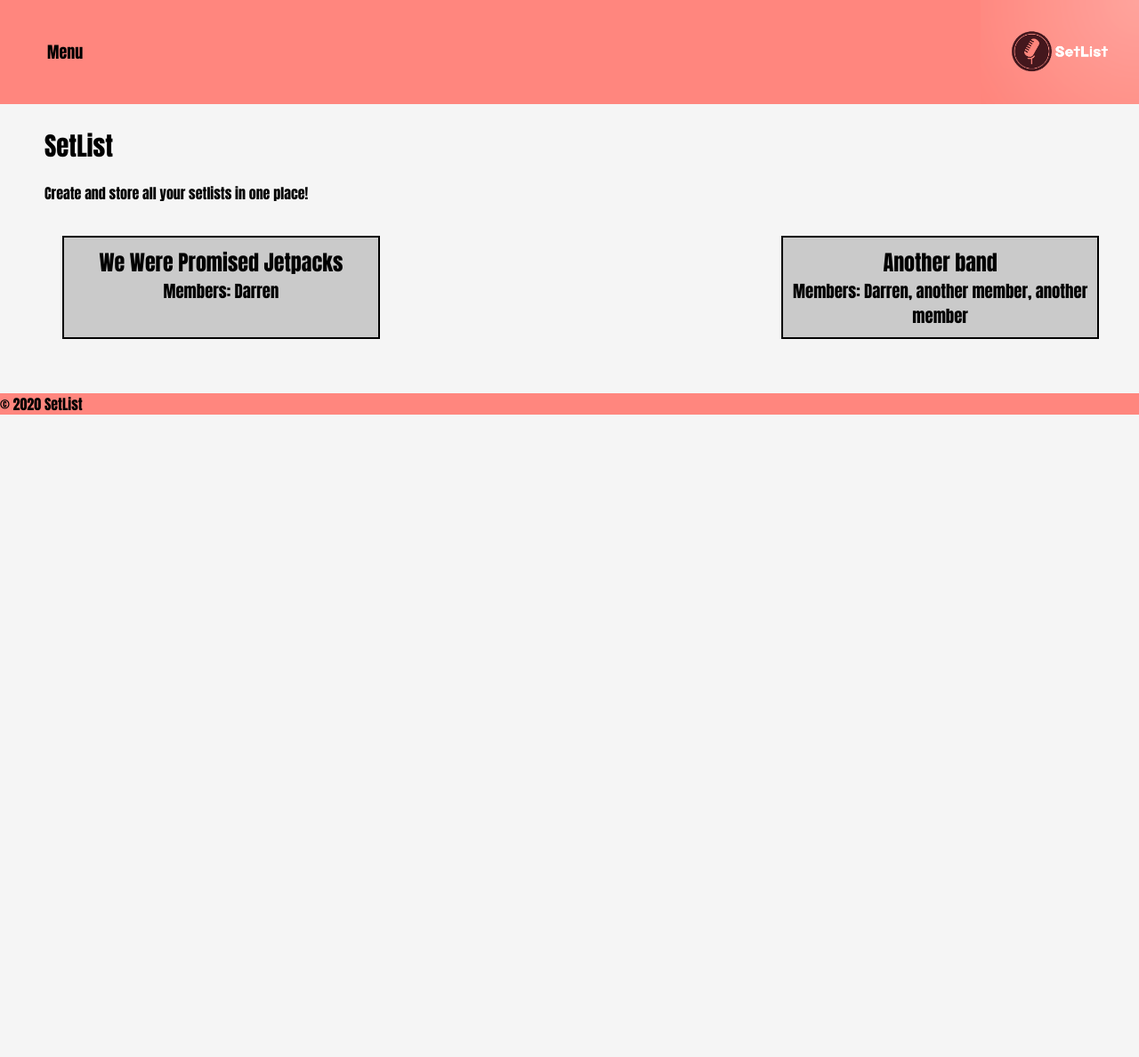
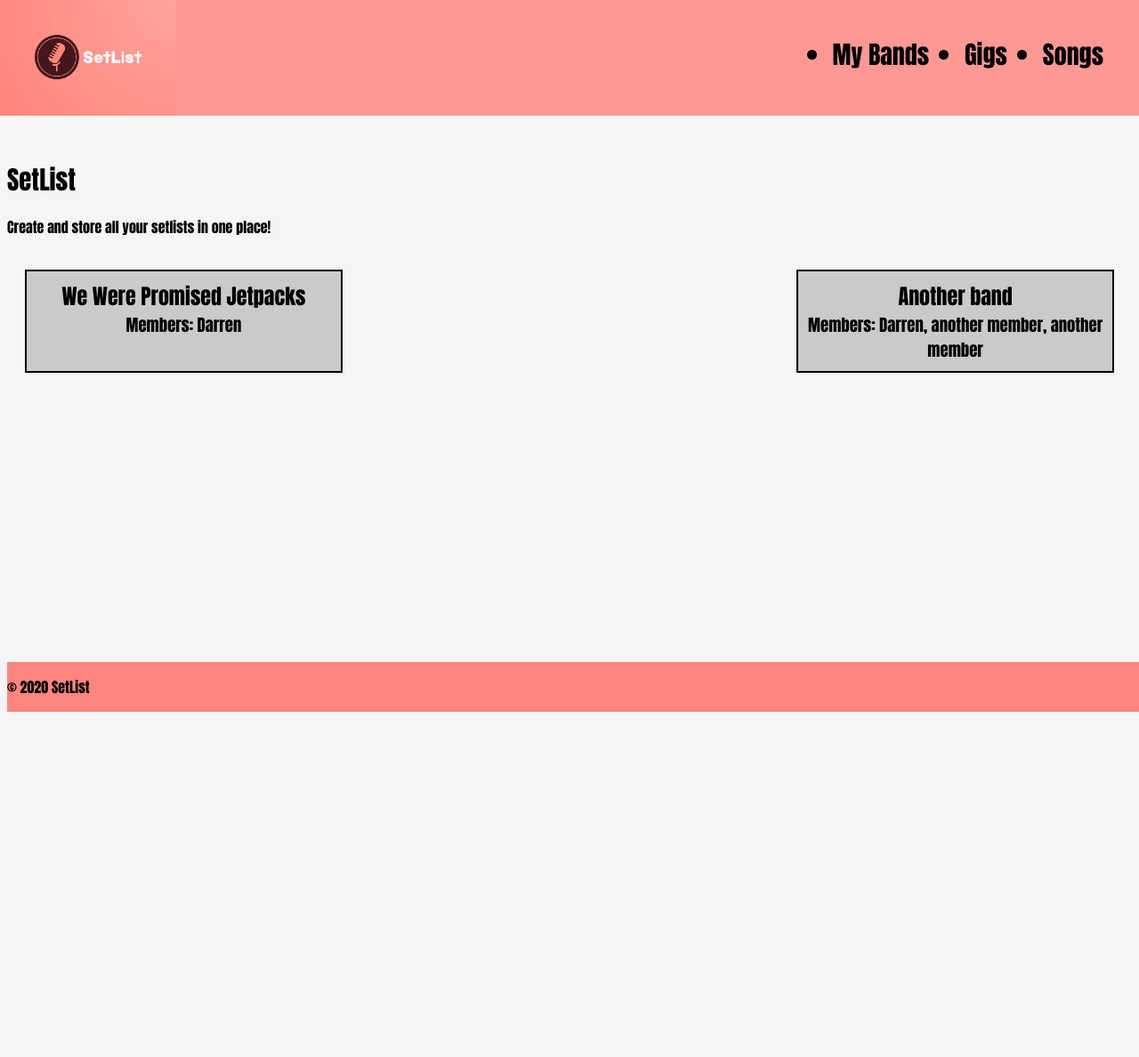
Before and after one commit to DarrenLackie/SetList, a Flask app: page / in a window 1280 px wide. Shown: the whole page at 89% size. Before the commit the page ends 466 px from the top, so only its background shows below. Run offline with Flask 3, Linux system fonts and the light colour scheme.

Commit message:
made some css changes, created a more usable navbar. Need to work on other pages. Old CSS commented out.

```diff
--- a/static/buttons.css
+++ b/static/buttons.css
@@ -16,7 +16,7 @@
 
 
 /* Menu button */
-:root {
+/* :root {
     --button-background: dodgerblue;
     --button-color: white;
 
@@ -24,12 +24,12 @@
     --dropdown-width: 160px;
     --dropdown-background: white;
     --dropdown-color: black;
-  }
+  } */
 
-a.button {
+/* a.button {
     /* Frame */
-    display: inline-block;
-    padding: 20px 28px;
+    /* display: inline-block;
+    padding: 20px 28px; */
     /* border-radius: 50px; */
     /* box-sizing: border-box; */
     /* margin-bottom: 30px; */
@@ -38,11 +38,11 @@ a.button {
     /* border: 2px white; */
     /* background: var(--button-background); */
     /* color: var(--button-color); */
-    font-size: 18px;
+    /* font-size: 18px;
     grid-area: menu;
-  }
+  }   */
 
-.dropdown summary {
+/* .dropdown summary {
     list-style: none;
     list-style-type: none;
   }
@@ -81,10 +81,10 @@ a.button {
   .dropdown ul li a:hover {
     background-color: var(--dropdown-highlight);
     color: var(--dropdown-background);
-  }
+  } */
 
   /* Dropdown triangle */
-  .dropdown ul::before {
+  /* .dropdown ul::before {
     content: ' ';
     position: absolute;
     width: 0;
@@ -95,12 +95,12 @@ a.button {
     border-style: solid;
     border-width: 0 10px 10px 10px;
     border-color: transparent transparent var(--dropdown-background) transparent;
-  }
+  } */
 
 
   /* Close the dropdown with outside clicks */
-  .dropdown > summary::before {
+  /* .dropdown > summary::before {
     display: none;
-  }
+  } */
 
   /* * {cursor: url(https://cur.cursors-4u.net/symbols/sym-1/sym57.cur), auto !important;}  */
--- a/static/main.css
+++ b/static/main.css
@@ -1,15 +1,54 @@
+header img {
+  height:130px;
+}
+
 header {
-    background: url('/static/images/logo.png');
-    background-repeat: no-repeat;
-    background-size: contain;
-    background-position: right;
-    background-color: #ff857cfb ;
+    background-color: #ff857cd0;
+    position: fixed;
+    top: 0;
+    left: 0;
+    right: 0;
+    height: 130px;
+    display: inline;
+    align-items: center;
+
+}
+
+nav {
+  display:flex;
+  justify-content: space-between;
+}
+
+.nav-links-list {
+  display: flex;
+  margin:20px;
+}
+
+header li {
+  font-size: 28px;
+  margin:20px;
+}
+
+body {
+    height: 125vh;
+    background-color:whitesmoke;
+    color: black;
+    font-family: Impact, Haettenschweiler, 'Arial Narrow Bold', sans-serif;
+    margin-top: 180px;
+    /* padding:50px */
+}
+
+footer {
+    background-color: #ff857cfb;
+    width:100%;
+    position: absolute;
+    bottom: 0
 }
 
 .band-container {
     display: flex;
     flex-wrap: wrap;
-    justify-content:space-between
+    justify-content:space-between;
   }
 
 .band {
@@ -23,16 +62,6 @@ header {
     text-align: center;
   }
 
-body {
-    background-color:whitesmoke;
-    font-family: Cambria, Cochin, Georgia, Times, 'Times New Roman', serif
-}
-
-footer {
-    background-color: #ff857cfb;
-    width:100%
-}
-
   /* #grid-container {
     display: grid;
     grid-template-areas:
--- a/static/style.css
+++ b/static/style.css
@@ -1,14 +1,3 @@
-details > summary {
-    padding:25px;
-}
-
-
-body {
-    color: black;
-    font-family: Impact, Haettenschweiler, 'Arial Narrow Bold', sans-serif;
-    padding: 0px;
-    margin: 0px;
-  }
 
   h1, h2, h3, h4, h5, h6 {
     font-family: Impact, Haettenschweiler, 'Arial Narrow Bold', sans-serif;
@@ -37,27 +26,8 @@ body {
     cursor: url(https://cur.cursors-4u.net/symbols/sym-1/sym57.cur), auto !important;
   }
 
-  nav {
-    padding: 0px;
-    margin: 0px;
-    padding-right: 25px;
-  }
 
-  nav ul li {
-    margin-bottom: 15px;
-    text-transform: uppercase;
-  }
-
-
-  main {
-    padding: 25px;
-  }
-
-  .flex {
-    display: flex;
-  }
-
-  #content {
-    /* border-left: 1px solid #254E70; */
+  /* #content {
+    border-left: 1px solid #254E70;
     padding-left: 25px;
-  }
+  } */
--- a/static/tables.css
+++ b/static/tables.css
@@ -1,4 +1,4 @@
-td, th {
+/* td, th {
     text-align: left;
 }
 
@@ -14,4 +14,4 @@ th {
 table {
     border-collapse:separate;
     grid-area: table
-}
+} */
--- a/templates/base.jinja
+++ b/templates/base.jinja
@@ -8,15 +8,10 @@
       <title>SetList</title>
   </head>
   <body>
-<div id="grid-container">
     <header>
-  <div id="menu">
         <nav>
-    <details class="dropdown">
-        <summary role="button">
-          <a class="button">Menu</a>
-        </summary>
-        <ul>
+          <a href="/"><img src="static/images/logo.png" alt="Logo"></a>
+          <ul class="nav-links-list">
               <li>
                 <a href="/">My Bands</a>
               </li>
@@ -27,9 +22,7 @@
                 <a href="/songs">Songs</a>
               </li>
           </ul>
-    </details>
         </nav>
-  </div>
     </header>
     <main>
       <section id="content">
--- a/templates/gigs/update.jinja
+++ b/templates/gigs/update.jinja
@@ -1,6 +1,8 @@
 {% extends "base.jinja" %}
 
 {% block content %}
+
+<h1>{{ gig.date }} ||| {{ gig.city }} ||| {{ gig.venue }}</h1>
 
 <form class="form-inline" action="/gigs/{{ gig.id }}/update" method="post">
     <label for="date">Date</label>
```
Lines whose indentation alone changed are shown as unchanged.
